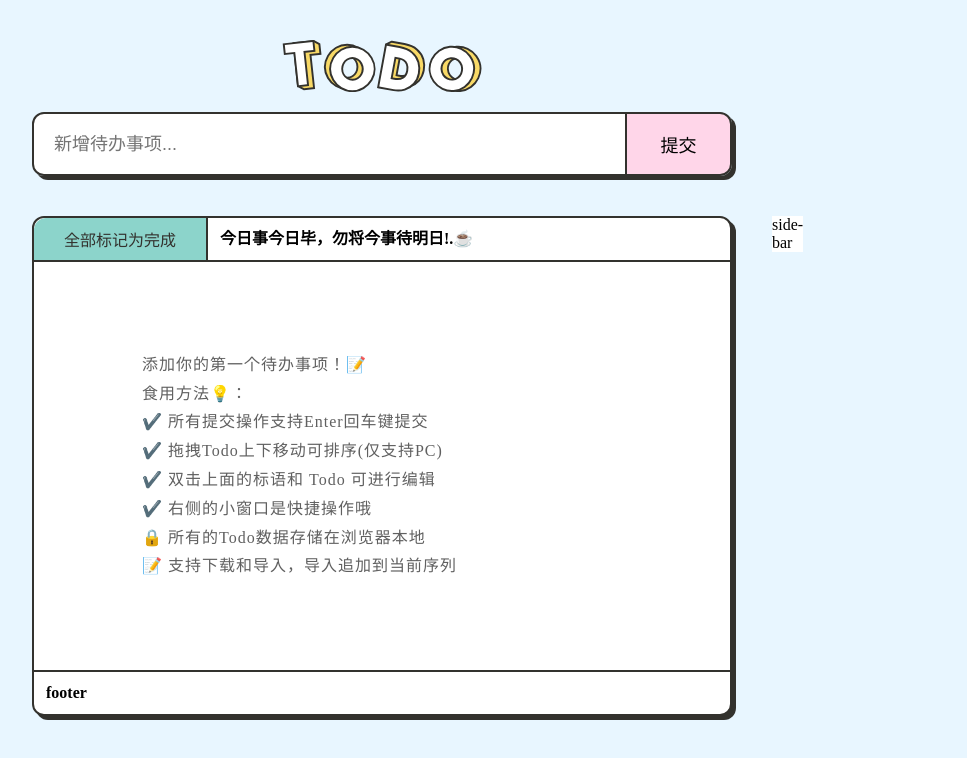
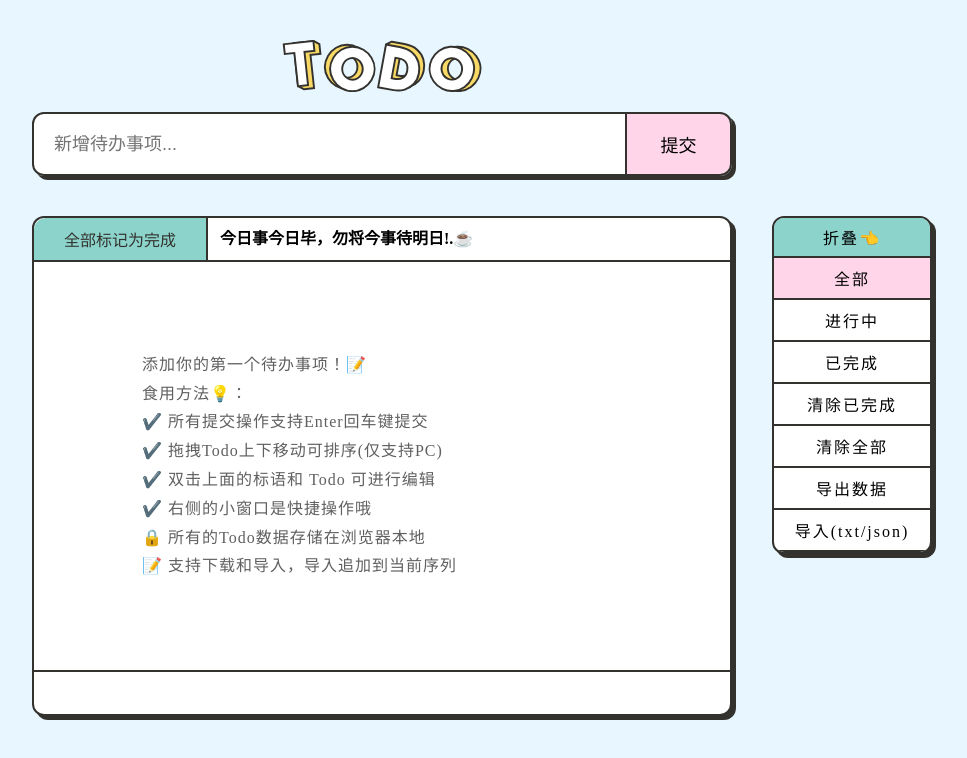
Before and after one commit to Ocean-H1/todo-list, a React (Vite) app: page / in a window 1280 px wide. Shown: the top 758 px of the page, without its empty margins (258-1225 px from the left). Built offline with nearby package versions, Linux system fonts and the light colour scheme.

Commit message:
feat: filter menu

```diff
--- a/src/pages/Home/index.css
+++ b/src/pages/Home/index.css
@@ -283,8 +283,67 @@
           left: calc(100% + 40px);
           top: 0;
           background: #fff;
+          display: flex;
+          flex-direction: column;
+          align-items: center;
+          justify-content: center;
+          background-color: #fff;
+          border: var(--border);
+          border-radius: var(--border-radius);
+          box-shadow: var(--box-shadow);
+          z-index: 999;
+          text-align: center;
+          overflow: hidden;
+          transition: all .35s ease;
+          user-select: none;
+          min-width: 10rem;
+          letter-spacing: 2px;
+
+          &:hover {
+            box-shadow: none;
+          }
+
+          .side-bar-switch {
+            width: 100%;
+            min-height: 40px;
+            display: flex;
+            align-items: center;
+            border-bottom: var(--border);
+            background-color: var(--completed);
+
+            .title {
+              width: 100%;
+            }
+          }
+
+          .side-bar-list {
+            list-style: none;
+            width: 100%;
+
+            .filter-item {
+              min-height: 30px;
+              padding: 8px 0;
+              border-bottom: var(--border);
+              display: flex;
+              align-items: center;
+              justify-content: center;
+              cursor: pointer;
+
+              &:hover {
+                background-color: var(--bg-normal);
+              }
+            }
+
+            .filter-item.active {
+              background-color: var(--bg-submit);
+            }
+          }
         }
       }
     }
   }
 }
+
+.hidden {
+  display: none;
+}
--- a/src/pages/Home/index.tsx
+++ b/src/pages/Home/index.tsx
@@ -6,10 +6,72 @@ const Home: React.FC = () => {
   const [taskTitle, setTaskTitle] = useState("");
   const [error, setError] = useState(false);
   const [errorMessage, setErrorMessage] = useState("");
-  const { filteredTodos, addTodo, removeTodo, toggleTodo, completeAll, updateTodo } =
-    useTodos();
+  const {
+    filteredTodos,
+    addTodo,
+    removeTodo,
+    toggleTodo,
+    completeAll,
+    updateTodo,
+    stats,
+    setFilter,
+    clearCompleted,
+    resetAll,
+  } = useTodos();
   const [editingId, setEditingId] = useState<string | null>(null);
   const [draftTitle, setDraftTitle] = useState("");
+  const filterOpts = [
+    {
+      key: "all",
+      label: "全部",
+      action: () => {
+        setFilter("all");
+      },
+    },
+    {
+      key: "active",
+      label: "进行中",
+      action: () => {
+        setFilter("active");
+      },
+    },
+    {
+      key: "completed",
+      label: "已完成",
+      action: () => {
+        setFilter("completed");
+      },
+    },
+    {
+      key: "clearCompleted",
+      label: "清除已完成",
+      action: () => {
+        stats.completed > 0 && clearCompleted();
+      },
+    },
+    {
+      key: "clearAll",
+      label: "清除全部",
+      action: () => {
+        filteredTodos.length > 0 && resetAll();
+      },
+    },
+    {
+      key: "exportData",
+      label: "导出数据",
+      action: () => {
+        console.log("导出数据");
+      },
+    },
+    {
+      key: "importData",
+      label: "导入(txt/json)",
+      action: () => {
+        console.log("导入text/json");
+      },
+    },
+  ];
+  const [activeFilter, setActiveFilter] = useState("all");
 
   const handleAddTask = () => {
     if (taskTitle.trim() === "") {
@@ -165,9 +227,45 @@ const Home: React.FC = () => {
                   <li>📝 支持下载和导入，导入追加到当前序列</li>
                 </ul>
               )}
-              <div className="bar footer">footer</div>
+              <div className="bar footer">
+                {stats.total > 0 ? (
+                  stats.active > 0 ? (
+                    <span>
+                      还有 {stats.active} 个事项待完成, 当前总进度:{" "}
+                      {((stats.completed / stats.total) * 100).toFixed(2)} %
+                    </span>
+                  ) : (
+                    <span>完美收工! ✨</span>
+                  )
+                ) : (
+                  <></>
+                )}
+              </div>
             </div>
-            <div className="side-bar">side-bar</div>
+            <div className="side-bar">
+              <div className="side-bar-switch">
+                <span className="title">折叠👈</span>
+              </div>
+              <ul className="side-bar-list">
+                {filterOpts.length > 0 &&
+                  filterOpts.map((f) => {
+                    return (
+                      <li
+                        className={`filter-item ${
+                          activeFilter === f.key ? "active" : ""
+                        }`}
+                        onClick={() => {
+                          f.action?.();
+                          setActiveFilter(f.key);
+                        }}
+                        key={f.key}
+                      >
+                        {f.label}
+                      </li>
+                    );
+                  })}
+              </ul>
+            </div>
           </main>
         </div>
       </div>
```
Also changed, not shown: 1 other file (tests, documents, lock files or other folders).
